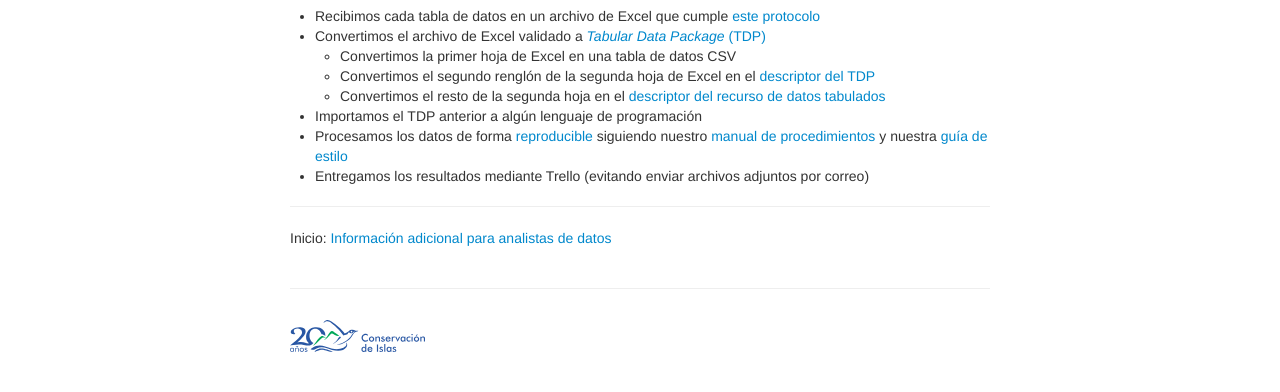
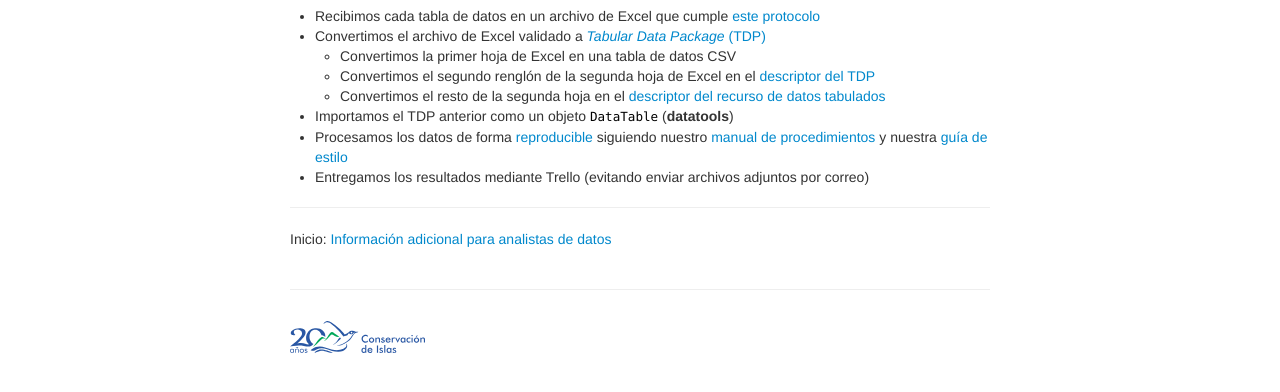
Before and after one commit to MaritzaB/datos_en_excel, a Jekyll site: the page built from pages/ciencia_de_datos/resumen.md, in a window 1280 px wide. Shown: the part 146-538 px from the top of the page. Built offline with Jekyll 4.4.1, drawn with Linux system fonts in a browser that asks for light colours.

Commit message:
Especifica que los TDPs se importan como DataTable de datatools

```diff
--- a/pages/ciencia_de_datos/resumen.md
+++ b/pages/ciencia_de_datos/resumen.md
@@ -9,7 +9,7 @@ tagline: para analistas de datos
     - Convertimos la primer hoja de Excel en una tabla de datos CSV
     - Convertimos el segundo renglón de la segunda hoja de Excel en el [descriptor del TDP](https://frictionlessdata.io/specs/tabular-data-package/)
     - Convertimos el resto de la segunda hoja en el [descriptor del recurso de datos tabulados](http://frictionlessdata.io/specs/tabular-data-resource/)
-- Importamos el TDP anterior a algún lenguaje de programación
+- Importamos el TDP anterior como un objeto `DataTable` (**datatools**)
 - Procesamos los datos de forma [reproducible](http://kbroman.org/steps2rr/) siguiendo nuestro [manual de procedimientos](https://bitbucket.org/IslasGECI/analisis/src/default/README.md) y nuestra [guía de estilo](https://bitbucket.org/IslasGECI/analisis/src/default/referencias/guia-estilo.md)
 - Entregamos los resultados mediante Trello (evitando enviar archivos adjuntos por correo)
 
```
